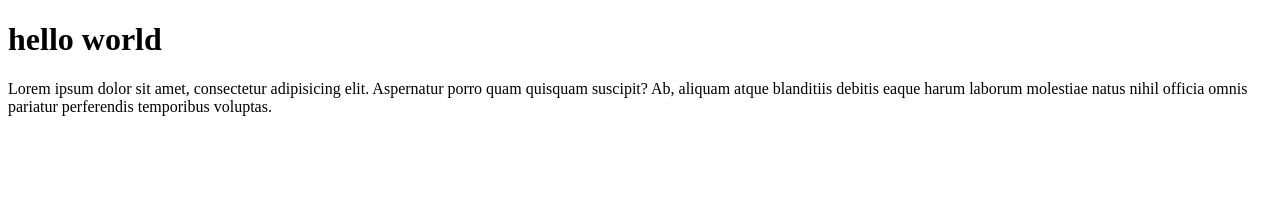
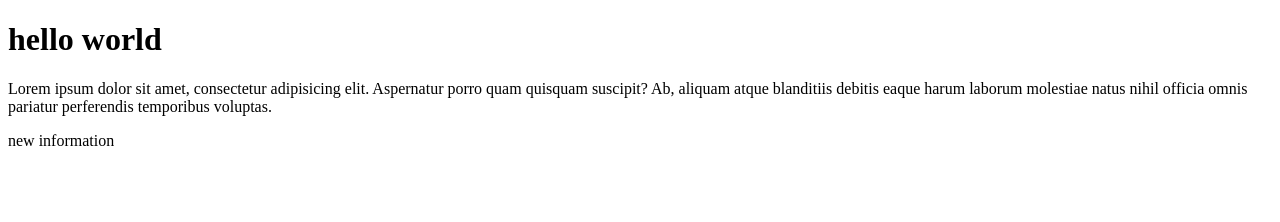
Before and after one commit to sergeyokten/gitTest1, an Angular app: page / in a window 1280 px wide. Shown: the top 222 px of the page. Built offline with nearby package versions, Linux system fonts and the light colour scheme.

Commit message:
add change in app mastere

```diff
--- a/src/app/app.component.html
+++ b/src/app/app.component.html
@@ -2,3 +2,5 @@
 <p>Lorem ipsum dolor sit amet, consectetur adipisicing elit. Aspernatur porro quam quisquam suscipit? Ab, aliquam atque
   blanditiis debitis eaque harum laborum molestiae natus nihil officia omnis pariatur perferendis temporibus
   voluptas.</p>
+
+<p>new information</p>
```
